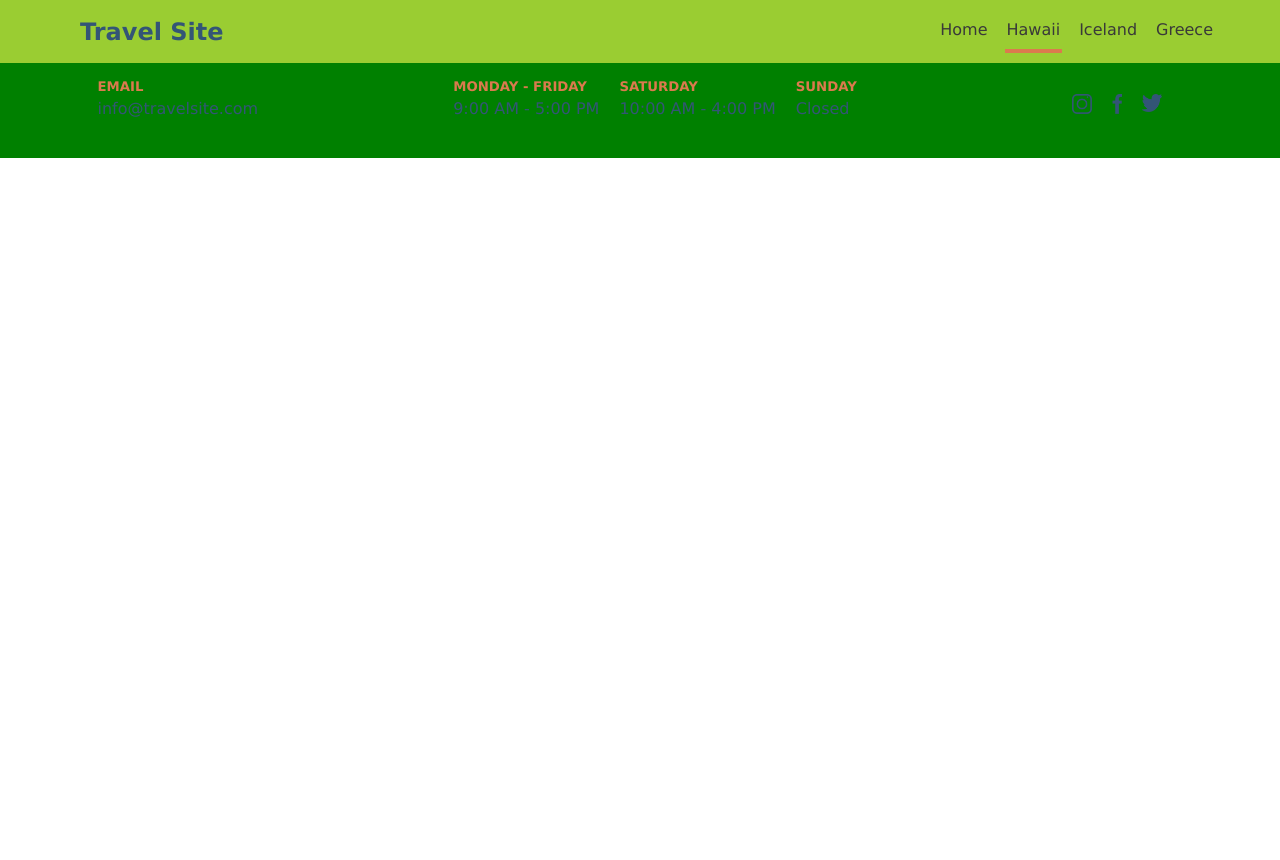
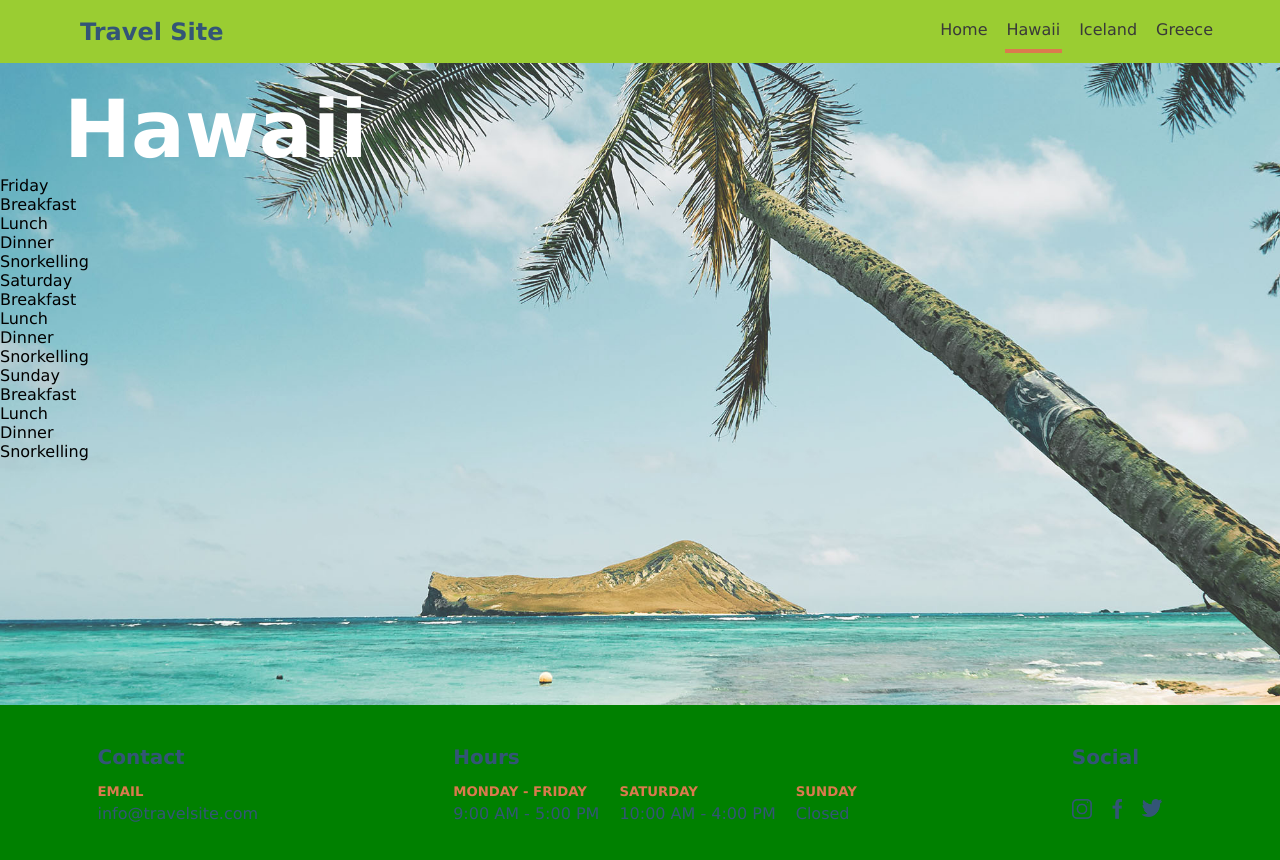
Before and after one commit to RikBroz/richard-brousseau-travelsite, a plain HTML site: page pages/hawaii.html in a window 1280 px wide. Before the commit the page ends 800 px from the top, so only its background shows below. Drawn offline with Linux system fonts and the light colour scheme.

Commit message:
beginning work on destination pages

```diff
--- a/css/destinations.css
+++ b/css/destinations.css
@@ -1,3 +1,57 @@
 .destinations {
 
 }
+
+.destination {
+
+    background-image: url("../assets/images/hawaii.jpg");
+    background-size: cover;
+    background-position: center;
+    min-height: 705px;
+    max-height: 705px;
+    padding-top: 63px;
+
+    /*
+    background-position: 0 -660px;
+    background-repeat: no-repeat;
+    min-height: 655px;
+    width: 1280px;
+    */
+}
+
+.destination__name {
+    text-align: left;
+    color: #FFFFFF;
+    font-size: 80px;
+
+    position: relative;
+    /* position: fixed; */
+
+    left: 5%;
+    margin-top: 20px;
+    /* width: 50%; */
+    width: 75%;
+
+    /* padding: 30px 30px 0px; */
+
+}
+
+.destination__cards {
+
+}
+
+.destination__card {
+
+}
+
+.destination__list {
+
+}
+
+.destination__day {
+
+}
+
+.destination__activity {
+
+}
--- a/css/main.css
+++ b/css/main.css
@@ -116,8 +116,10 @@
 
     /* box-shadow: 0 5px 9px 2px rgb(0 0 0 / 25%); */
 
-    box-shadow: 0 4px 4px rgb(0 0 0 / 20%);
+    /* box-shadow: 0 4px 4px rgb(0 0 0 / 20%); */
+    box-shadow: 0 4px 4px rgb(0 0 0 / .2);
 
+    border-radius: 5px;
 
 }
 
@@ -130,7 +132,9 @@
     background-size: cover;
     background-position: center;
 
+
     border-radius: 5px;
+    border: 1px solid rgb(0 0 0 / .2);
 }
 
 .recommendations__card-hawaii {
--- a/pages/hawaii.html
+++ b/pages/hawaii.html
@@ -44,6 +44,44 @@
     </header>
 
     <main>
+
+        <section class="destination">
+            <h1 class="destination__name">Hawaii</h1>
+
+            <div class="destination__cards">
+                <article class="destination__card">
+                    <ul class="destination__list">
+                        <li class="destination__day">Friday</li>
+                        <li class="destination__activity">Breakfast</li>
+                        <li class="destination__activity">Lunch</li>
+                        <li class="destination__activity">Dinner</li>
+                        <li class="destination__activity">Snorkelling</li>
+                    </ul>
+                </article>
+
+                <article class="destination__card">
+                    <ul class="destination__list">
+                        <li class="destination__day">Saturday</li>
+                        <li class="destination__activity">Breakfast</li>
+                        <li class="destination__activity">Lunch</li>
+                        <li class="destination__activity">Dinner</li>
+                        <li class="destination__activity">Snorkelling</li>
+                    </ul>
+                </article>
+
+                <article class="destination__card">
+                    <ul class="destination__list">
+                        <li class="destination__day">Sunday</li>
+                        <li class="destination__activity">Breakfast</li>
+                        <li class="destination__activity">Lunch</li>
+                        <li class="destination__activity">Dinner</li>
+                        <li class="destination__activity">Snorkelling</li>
+                    </ul>
+                </article>
+
+            </div>
+
+        </section>
 
     </main>
 
```
Also changed, not shown: pages/greece.html (+38 -0 lines), pages/iceland.html (+39 -0 lines).
